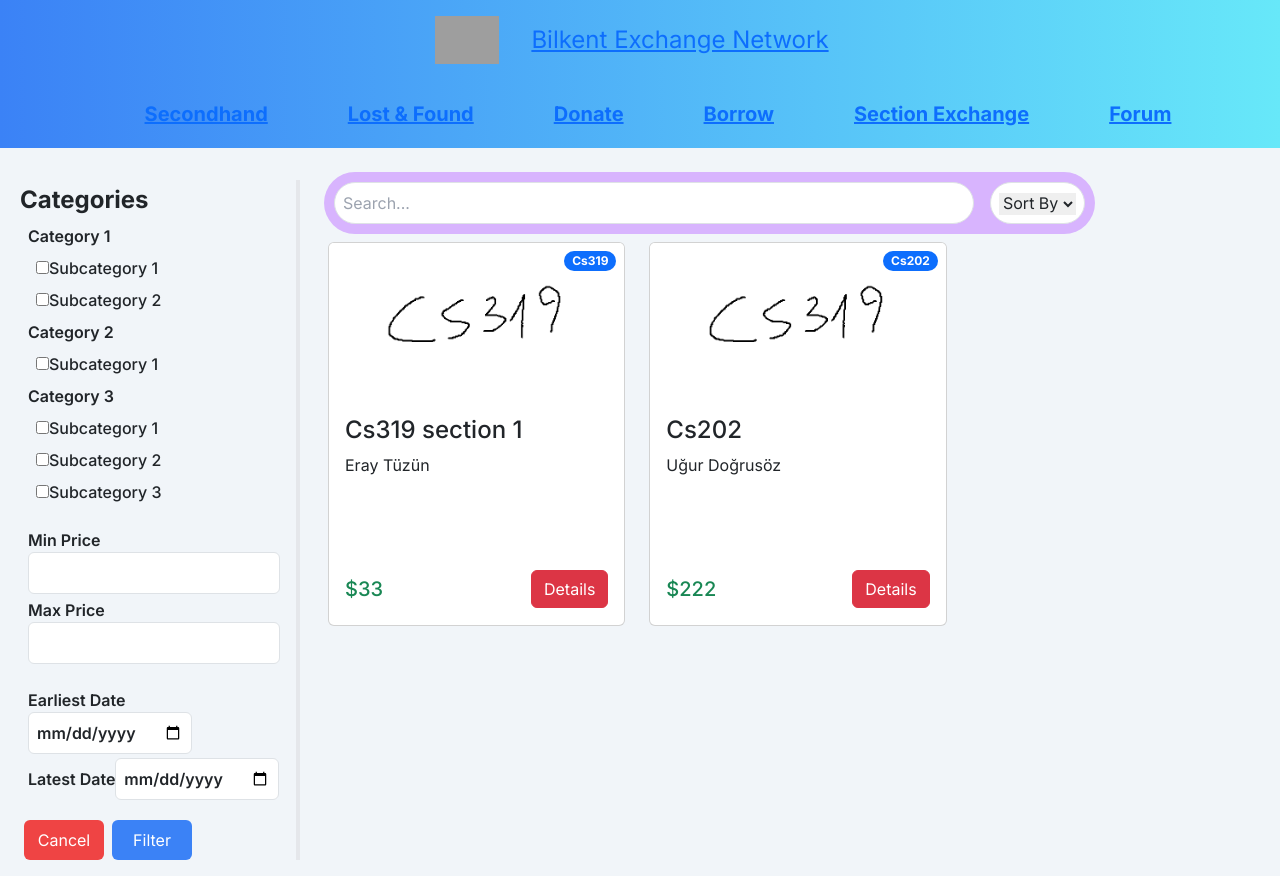
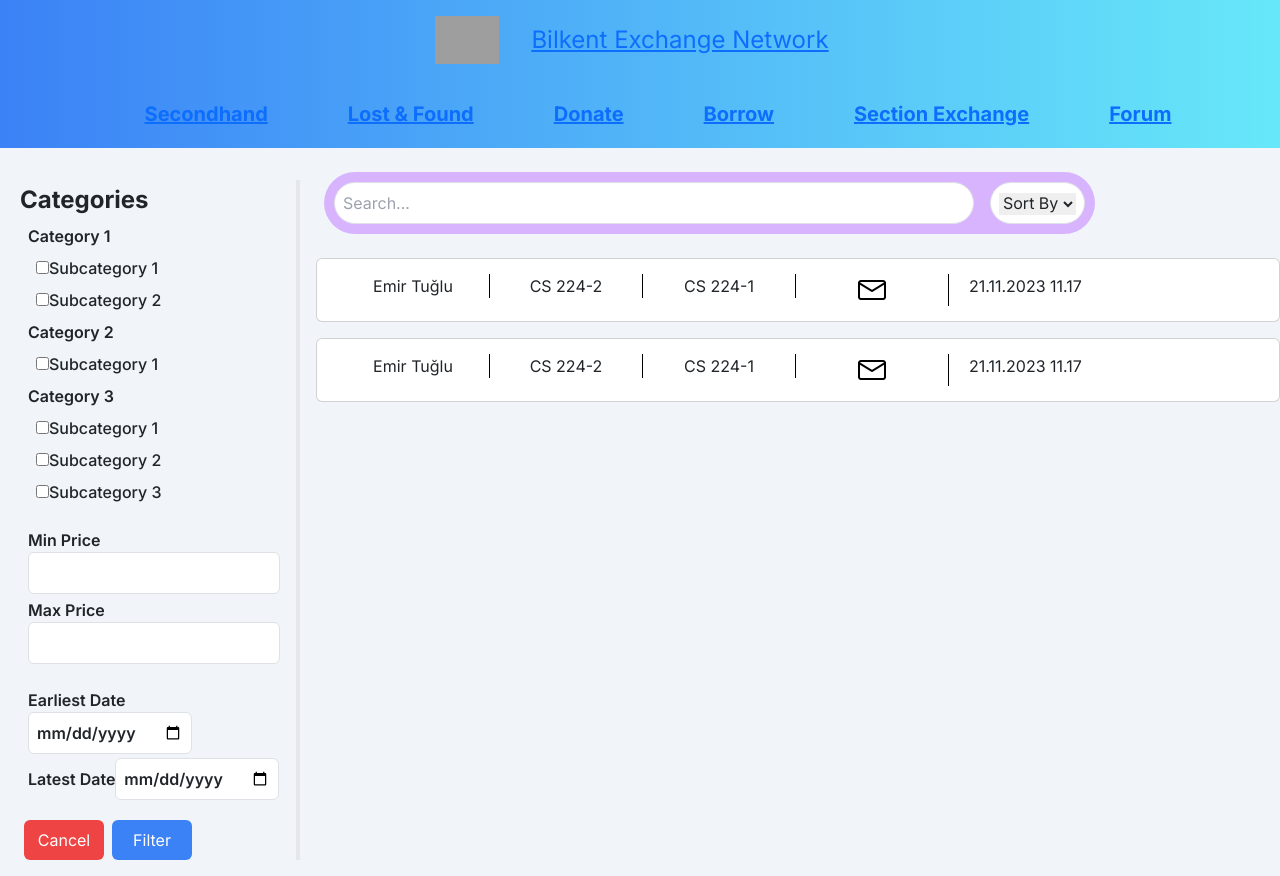
Before and after one commit to gorkemsolun/bilkent-exchange-network, a Next.js app: page /home/section-exchange in a window 1280 px wide. Built offline with nearby package versions, Linux system fonts and the light colour scheme; grey boxes are pictures that could not be loaded.

Commit message:
Change Section Exchange Item #10

```diff
--- a/src/app/home/section-exchange/page.tsx
+++ b/src/app/home/section-exchange/page.tsx
@@ -1,26 +1,24 @@
-import SectionItem from "./sectionItem";
+import SectionItem from "./sectionitem";
 import "../../../styles/globals.css";
 import SearchBar from "../../../components/searchbar";
 import Categories from "../../../components/categories";
 
-export default function SecondHand() {
+export default function SectionExchange() {
   const sectionItems = [
     {
       // dummy data
       id: 1,
-      title: "Cs319 section 1",
-      description: "Eray Tüzün",
-      category: "Cs319",
-      imgSrc: "/cs319.png",
-      price: "33",
+      username: "Emir Tuğlu",
+      offeredSection: "CS 224-2",
+      desiredSection: "CS 224-1",
+      date: "21.11.2023 11.17",
     },
     {
-      id: 2,
-      title: "Cs202",
-      description: "Uğur Doğrusöz",
-      category: "Cs202",
-      imgSrc: "/cs319.png",
-      price: "222",
+      id: 1,
+      username: "Emir Tuğlu",
+      offeredSection: "CS 224-2",
+      desiredSection: "CS 224-1",
+      date: "21.11.2023 11.17",
     },
   ];
 
--- a/src/app/home/section-exchange/sectionitem.tsx
+++ b/src/app/home/section-exchange/sectionitem.tsx
@@ -1,65 +1,75 @@
+'use client'
+
 import "bootstrap/dist/css/bootstrap.min.css"; // Import bootstrap CSS
 import "../../../styles/globals.css";
 
 interface SectionItemProps {
   sectionItems: {
     id: number;
-    title: string;
-    description: string;
-    category: string;
-    imgSrc: string;
-    price: string;
+    username: string;
+    offeredSection: string;
+    desiredSection: string;
+    date: string;
   }[];
 }
 
-export default function SecondHandItem({ sectionItems }: SectionItemProps) {
+function handleDMClick(id: number): void {
+  console.log("DM Box Clicked");
+}
+
+export default function SectionItem({ sectionItems }: SectionItemProps) {
   return (
-    <>
-      <div className="container">
-        <div className="row">
-          {sectionItems.map((item) => (
+    <div className="container" style={{ width: "100%" }}>
+      {sectionItems.map((item) => (
+        <div className="row mt-3 mb-2 mr-20 ml-5" key={item.id}>
+          <div className="col-12">
             <div
-              className="col-12 col-sm-8 col-md-6 col-lg-4 mb-4"
-              key={item.id}
+              className="card section-card row align-items-start justify-content-center pl-5"
+              style={{ backgroundColor: "white", height: "8vh" }}
             >
-              <div className="card">
-                <div className="position-relative">
-                  <span className="badge bg-primary rounded-pill position-absolute top-0 end-0 m-2">
-                    {item.category}
-                  </span>
-                  <img className="card-img" src={item.imgSrc} alt="Vans" />
+              <div className="row align-items-start justify-content-start">
+                <div
+                  className="col-12 col-md-2 text-center"
+                  style={{ borderRight: "1px solid black" }}
+                >
+                  <p className="card-text">{item.username}</p>
                 </div>
-                <div className="card-img-overlay d-flex justify-content-end">
-                  <a href="#" className="card-link text-danger like">
-                    <i className="fas fa-heart"></i>
-                  </a>
+                <div
+                  className="col-12 col-md-2 text-center"
+                  style={{ borderRight: "1px solid black" }}
+                >
+                  <p className="card-text">{item.offeredSection}</p>
                 </div>
-                <div className="card-body">
-                  <h4 className="card-title">{item.title}</h4>
-                  <div
-                    className="description-container"
-                    style={{ height: "100px" }}
-                  >
-                    <p className="card-text">
-                      {item.description.length < 75
-                        ? item.description
-                        : item.description.slice(0, 75) + "..."}
-                    </p>
-                  </div>{" "}
-                  <div className="buy d-flex justify-content-between align-items-center">
-                    <div className="price text-success">
-                      <h5 className="mt-4">${item.price}</h5>
-                    </div>
-                    <a href="#" className="btn btn-danger mt-3">
-                      <i className="fas fa-shopping-cart"></i> Details
-                    </a>
+                <div
+                  className="col-12 col-md-2 text-center"
+                  style={{ borderRight: "1px solid black" }}
+                >
+                  <p className="card-text">{item.desiredSection}</p>
+                </div>
+                <div
+                  className="col-12 col-md-2 text-center"
+                  style={{ borderRight: "1px solid black" }}
+                >
+                  <div className="">
+                    {/* DM Box Image with hover title and click event */}
+                    <img
+                      className="img-fluid mx-auto d-block"
+                      style={{ maxWidth: "4vw", maxHeight: "4vh" }}
+                      src="/dmbox.png" // Replace with your image URL
+                      alt="DM Box"
+                      title="DM" // Tooltip on hover
+                      onClick={() => handleDMClick(item.id)} // Your click handler
+                    />
                   </div>
+                </div>
+                <div className="col-12 col-md-2 text-center">
+                  <p className="card-text">{item.date}</p>
                 </div>
               </div>
             </div>
-          ))}
+          </div>
         </div>
-      </div>
-    </>
+      ))}
+    </div>
   );
 }
```
Also changed, not shown: public/dmbox.png (added).
